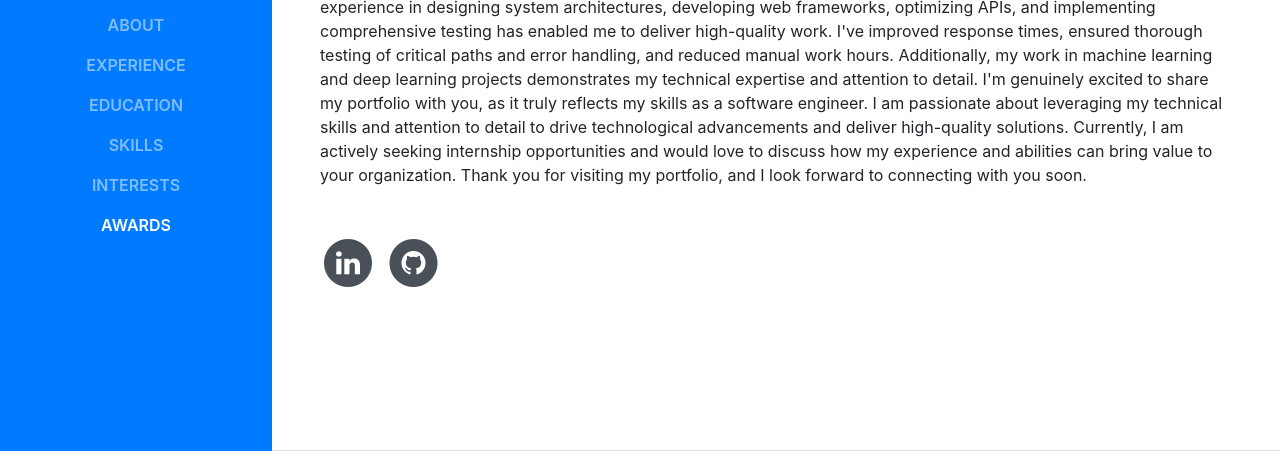
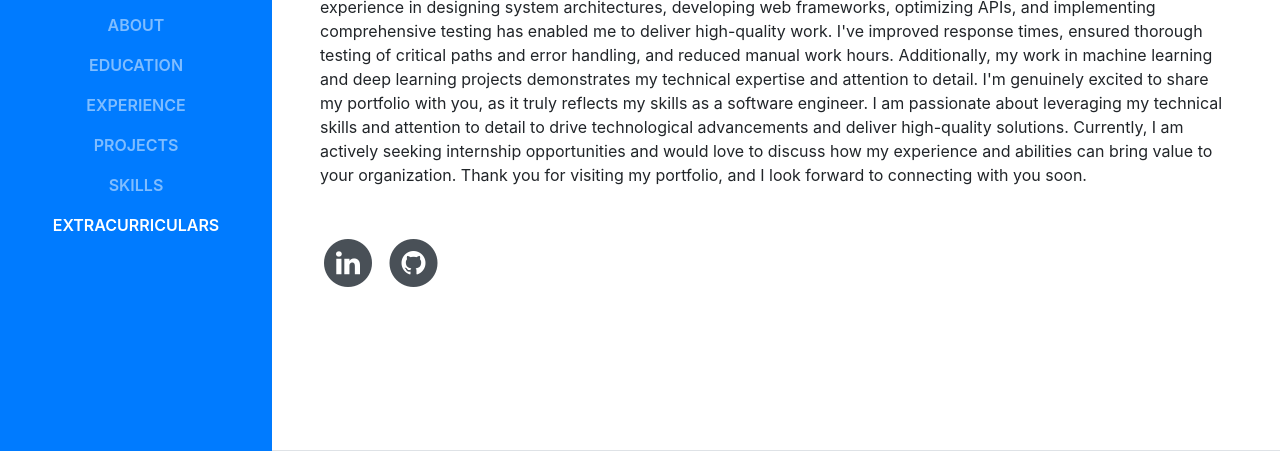
Before and after one commit to sanjana873/portfolio, a website with bundled scripts: page index.html in a window 1280 px wide. Shown: the part 349-800 px from the top of the page. Built offline with nearby package versions, Linux system fonts and the light colour scheme; a web font is replaced by a local one.

Commit message:
updated index.html

```diff
--- a/index.html
+++ b/index.html
@@ -45,19 +45,20 @@
             <a class="nav-link js-scroll-trigger" href="#about">About</a>
           </li>
           <li class="nav-item">
+            <a class="nav-link js-scroll-trigger" href="#education">Education</a>
+
+          </li>
+          <li class="nav-item">
             <a class="nav-link js-scroll-trigger" href="#experience">Experience</a>
           </li>
           <li class="nav-item">
-            <a class="nav-link js-scroll-trigger" href="#education">Education</a>
+            <a class="nav-link js-scroll-trigger" href="#projects">Projects</a>
           </li>
           <li class="nav-item">
             <a class="nav-link js-scroll-trigger" href="#skills">Skills</a>
           </li>
           <li class="nav-item">
-            <a class="nav-link js-scroll-trigger" href="#interests">Interests</a>
-          </li>
-          <li class="nav-item">
-            <a class="nav-link js-scroll-trigger" href="#awards">Awards</a>
+            <a class="nav-link js-scroll-trigger" href="#extracurriculars">Extracurriculars</a>
           </li>
         </ul>
       </div>
@@ -186,7 +187,7 @@
       </section>
 
 
-      <section class="resume-section p-3 p-lg-5 d-flex flex-column" id="interests">
+      <section class="resume-section p-3 p-lg-5 d-flex flex-column" id="projects">
         <div class="my-auto">
           <h2 class="mb-5">Projects</h2>
 
@@ -343,7 +344,7 @@
       </section>
 
 
-      <section class="resume-section p-3 p-lg-5 d-flex flex-column" id="awards">
+      <section class="resume-section p-3 p-lg-5 d-flex flex-column" id="extracurriculars">
         <div class="my-auto">
           <h2 class="mb-5">Certifications &amp; Extracurriculars</h2>
           <ul class="fa-ul mb-0">
```
